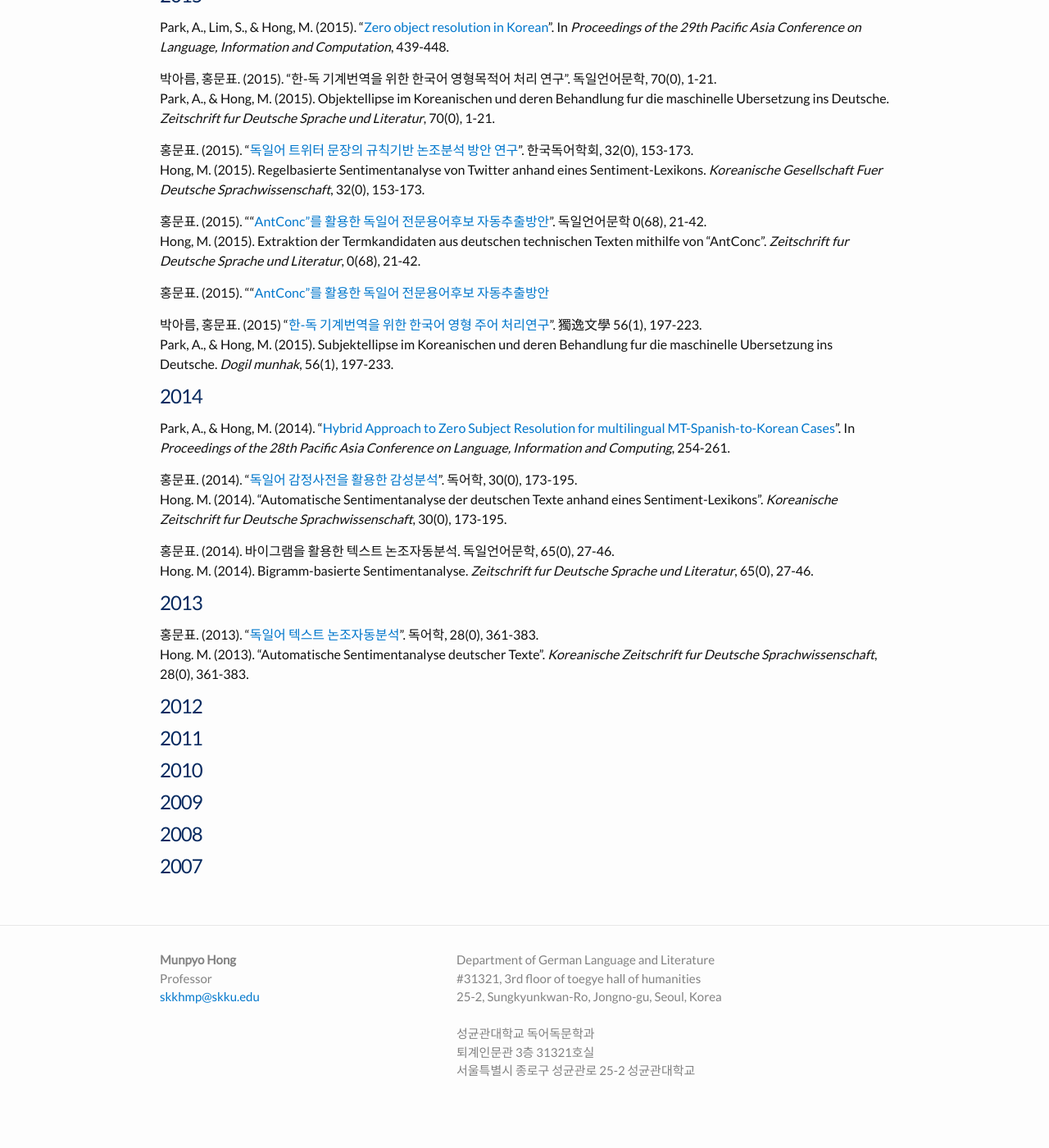
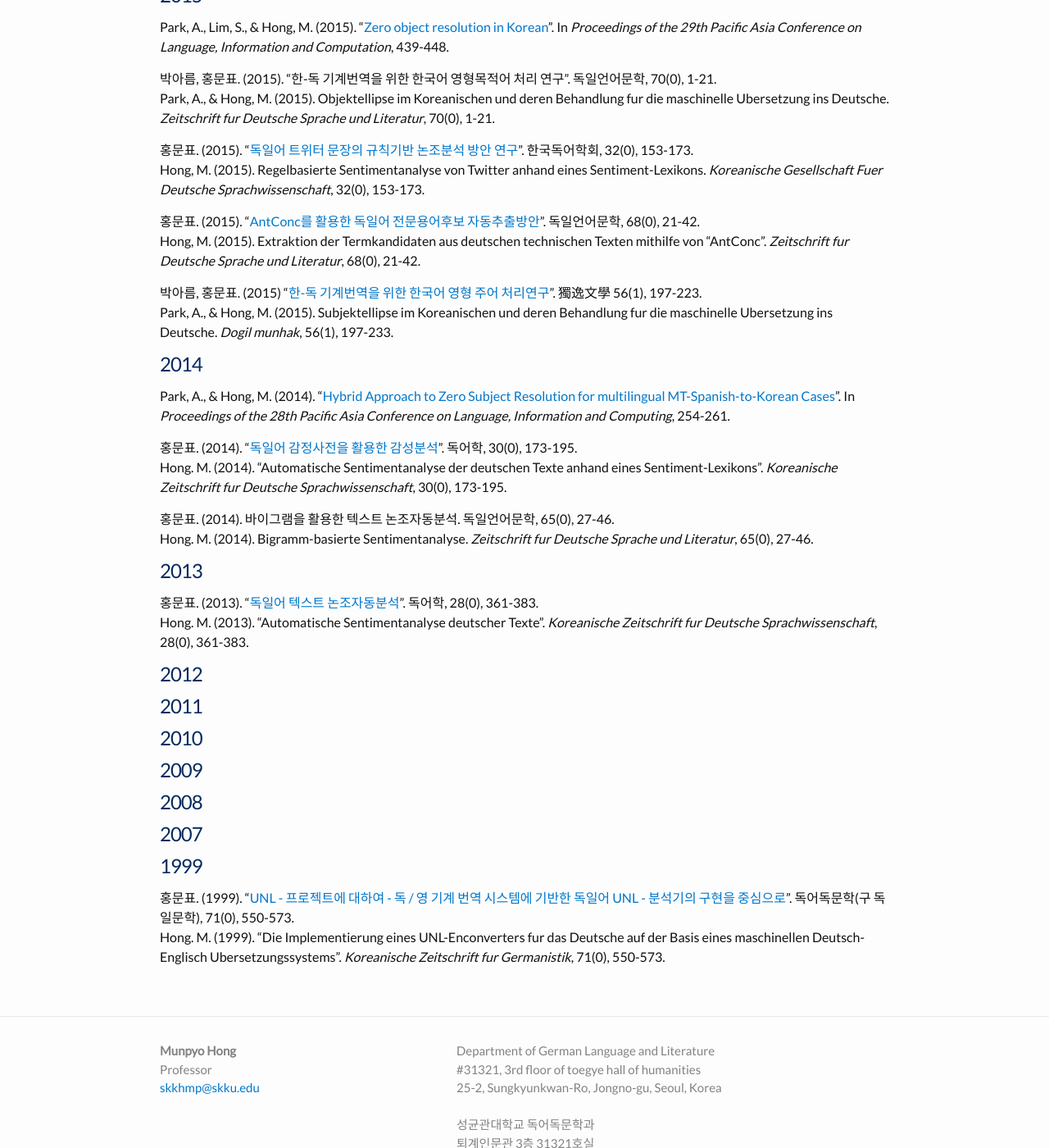
Before and after one commit to skkhmp/skkhmp.github.io, a Jekyll site: the page built from publications.md, in a window 1280 px wide and 1400 px high, scrolled down 476 px. Shown: the whole window at 82% size. Built offline with Jekyll 4.4.1, drawn with Linux system fonts in a browser that asks for light colours; some web fonts are replaced; before the commit the page ends 1853 px from its top, so only the background shows below that.

Commit message:
Update publications.md

```diff
--- a/publications.md
+++ b/publications.md
@@ -21,10 +21,8 @@ Park, A., & Hong, M. (2015). Objektellipse im Koreanischen und deren Behandlung
 홍문표. (2015). "[독일어 트위터 문장의 규칙기반 논조분석 방안 연구](http://www.riss.or.kr/search/detail/DetailView.do?p_mat_type=1a0202e37d52c72d&control_no=037a059b0382821e4884a65323211ff0)". 한국독어학회, 32(0), 153-173. <br/>
 Hong, M. (2015). Regelbasierte Sentimentanalyse von Twitter anhand eines Sentiment-Lexikons. *Koreanische Gesellschaft Fuer Deutsche Sprachwissenschaft*, 32(0), 153-173.
 
-홍문표. (2015). ""[AntConc"를 활용한 독일어 전문용어후보 자동추출방안](http://www.riss.or.kr/search/detail/DetailView.do?p_mat_type=1a0202e37d52c72d&control_no=b0f698b20df38d1e47de9c1710b0298d)". 독일언어문학 0(68), 21-42. <br/>
-Hong, M. (2015). Extraktion der Termkandidaten aus deutschen technischen Texten mithilfe von "AntConc". *Zeitschrift fur Deutsche Sprache und Literatur*, 0(68), 21-42.
-
-홍문표. (2015). ""[AntConc"를 활용한 독일어 전문용어후보 자동추출방안](/papers/AntConc를 활용한 독일어 전문용어후보 자동추출방안.pdf)
+홍문표. (2015). "[AntConc를 활용한 독일어 전문용어후보 자동추출방안](/papers/AntConc를 활용한 독일어 전문용어후보 자동추출방안.pdf)". 독일언어문학, 68(0), 21-42. <br/>
+Hong, M. (2015). Extraktion der Termkandidaten aus deutschen technischen Texten mithilfe von "AntConc". *Zeitschrift fur Deutsche Sprache und Literatur*, 68(0), 21-42.
 
 박아름, 홍문표. (2015) "[한-독 기계번역을 위한 한국어 영형 주어 처리연구](http://www.riss.or.kr/search/detail/DetailView.do?p_mat_type=1a0202e37d52c72d&control_no=c8e69d64922b89fde9810257f7042666)". 獨逸文學 56(1), 197-223. <br/>
 Park, A., & Hong, M. (2015). Subjektellipse im Koreanischen und deren Behandlung fur die maschinelle Ubersetzung ins Deutsche. *Dogil munhak*, 56(1), 197-233.
@@ -48,3 +46,7 @@ Hong. M. (2013). "Automatische Sentimentanalyse deutscher Texte". *Koreanische Z
 # 2009
 # 2008
 # 2007
+
+# 1999
+홍문표. (1999). "[UNL - 프로젝트에 대하여 - 독 / 영 기계 번역 시스템에 기반한 독일어 UNL - 분석기의 구현을 중심으로](papers/UNL-프로젝트에 대하여_독영 기계 번역 시스템에 기반한 독일어 UNL-분석기의 구현을 중심으로)". 독어독문학(구 독일문학), 71(0), 550-573. <br/>
+Hong. M. (1999). "Die Implementierung eines UNL-Enconverters fur das Deutsche auf der Basis eines maschinellen Deutsch-Englisch Ubersetzungssystems". *Koreanische Zeitschrift fur Germanistik*, 71(0), 550-573.
```
